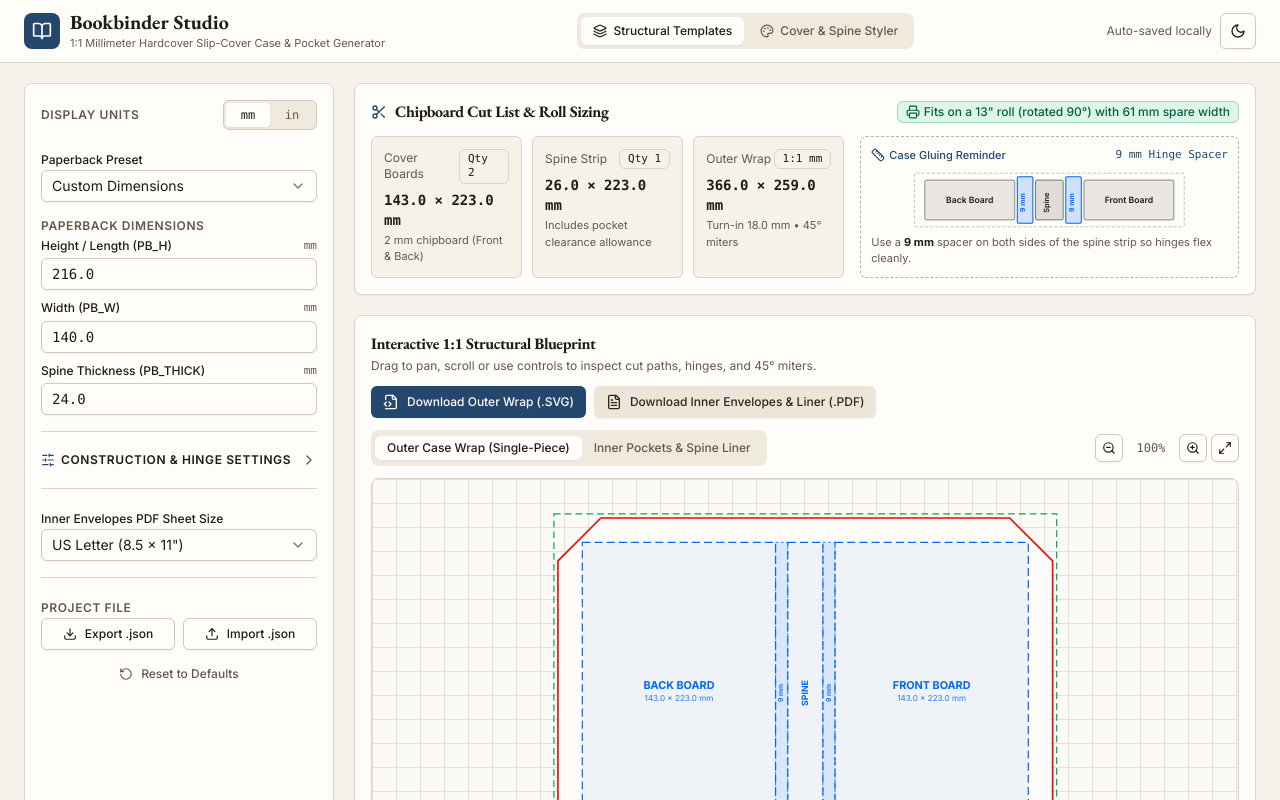
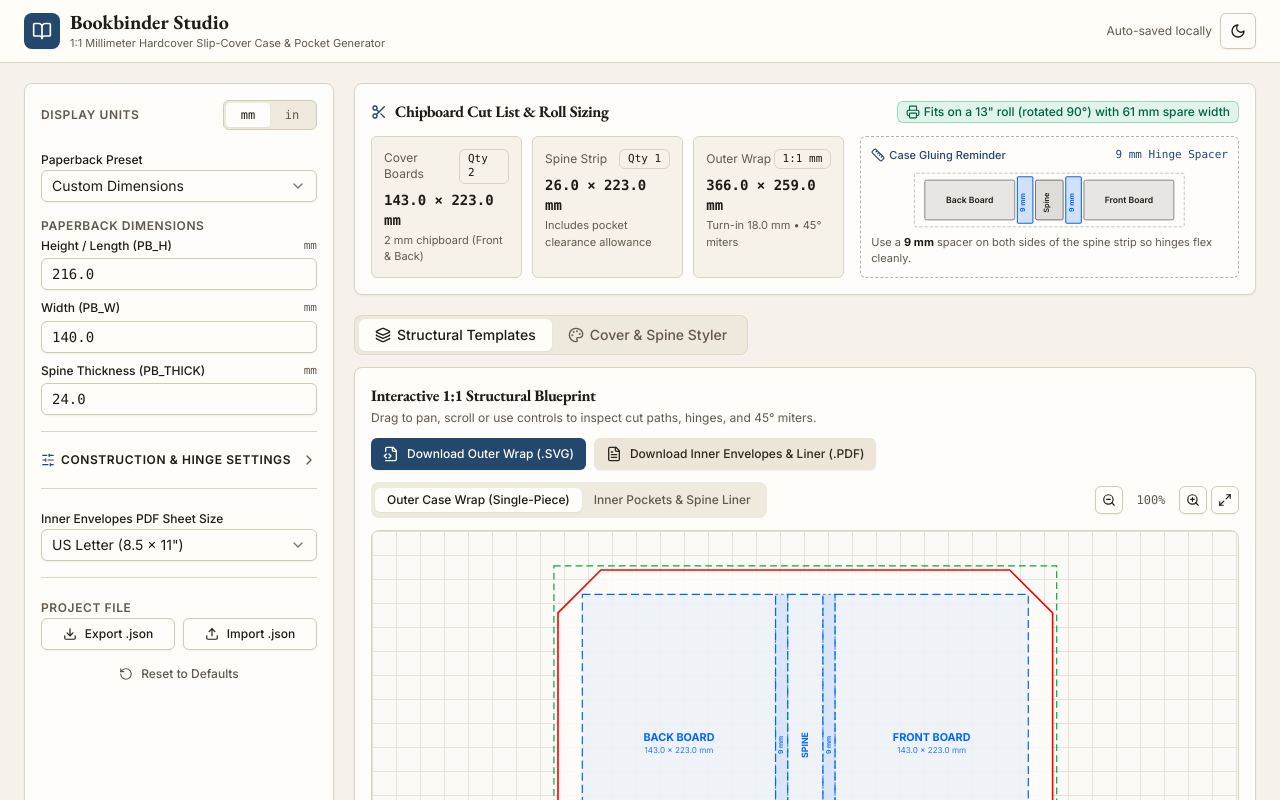
Before and after one commit to anujgtm1/Bookbinder, a React (Vite) app: page / in a window 1280 px wide. Shown: the top 800 px of the page. Built offline with nearby package versions, Linux system fonts and the light colour scheme.

Commit message:
refactor(ui): co-locate Structural Templates and Cover Styler tabs with the swappable workspace panel

```diff
--- a/src/App.tsx
+++ b/src/App.tsx
@@ -1,8 +1,10 @@
+import { Layers, Palette } from 'lucide-react';
 import { Suspense, lazy, useEffect, useMemo, useState } from 'react';
 import { BlueprintPreview } from '@/components/BlueprintPreview';
 import { CutListCard } from '@/components/CutListCard';
-import { Header, type WorkspaceTab } from '@/components/Header';
+import { Header } from '@/components/Header';
 import { SidebarControls } from '@/components/SidebarControls';
+import { Tabs, TabsContent, TabsList, TabsTrigger } from '@/components/ui/tabs';
 import { calculateCaseGeometry } from '@/core/geometry';
 import { generateInnerTemplatesPdf } from '@/core/pdfExport';
 import {
@@ -16,6 +18,8 @@ import { generateOuterWrapSvg } from '@/core/svgExport';
 import { BookParametersModel, type BookParameters } from '@/types/bookParams';
 import { BookbinderProjectModel, type BookbinderProject } from '@/types/project';
 import { CoverStudioModel, type CoverStudioState } from '@/types/studio';
+
+type WorkspaceTab = 'templates' | 'studio';
 
 const CoverStyler = lazy(async () => {
   const mod = await import('@/studio/CoverStyler');
@@ -122,11 +126,7 @@ export function App() {
 
   return (
     <div className="min-h-screen bg-background text-foreground">
-      <Header
-        activeTab={activeTab}
-        onTabChange={setActiveTab}
-        statusMessage={statusMessage}
-      />
+      <Header statusMessage={statusMessage} />
 
       <main
         id="main-workspace"
@@ -144,7 +144,34 @@ export function App() {
         <div className="flex min-w-0 flex-col gap-5">
           <CutListCard geometry={geometry} unit={project.parameters.unit} />
 
-          {activeTab === 'templates' ? (
+          {/* Workspace mode tabs co-located directly with the swappable panel */}
+          <Tabs
+            value={activeTab}
+            onValueChange={(value) => setActiveTab(value as WorkspaceTab)}
+            className="flex flex-col"
+          >
+            <div className="flex items-center justify-between gap-3">
+              <TabsList className="h-10 border border-border/80 bg-secondary/70 p-1">
+                <TabsTrigger
+                  value="templates"
+                  data-testid="nav-templates"
+                  className="px-4 py-1.5 text-sm"
+                >
+                  <Layers className="h-4 w-4" aria-hidden="true" />
+                  Structural Templates
+                </TabsTrigger>
+                <TabsTrigger
+                  value="studio"
+                  data-testid="nav-studio"
+                  className="px-4 py-1.5 text-sm"
+                >
+                  <Palette className="h-4 w-4" aria-hidden="true" />
+                  Cover &amp; Spine Styler
+                </TabsTrigger>
+              </TabsList>
+            </div>
+
+            <TabsContent value="templates" className="mt-3">
               <BlueprintPreview
                 geometry={geometry}
                 splitMode={project.parameters.splitMode}
@@ -154,7 +181,9 @@ export function App() {
                 onDownloadSvg={handleDownloadSvg}
                 onDownloadPdf={handleDownloadPdf}
               />
-          ) : (
+            </TabsContent>
+
+            <TabsContent value="studio" className="mt-3">
               <Suspense
                 fallback={
                   <div className="rounded-lg border border-dashed border-border bg-card p-8 text-center text-sm text-muted-foreground">
@@ -169,7 +198,8 @@ export function App() {
                   onStatusMessage={setStatusMessage}
                 />
               </Suspense>
-          )}
+            </TabsContent>
+          </Tabs>
         </div>
       </main>
     </div>
--- a/src/components/Header.tsx
+++ b/src/components/Header.tsx
@@ -1,4 +1,4 @@
-import { BookOpen, Layers, Moon, Palette, Sun } from 'lucide-react';
+import { BookOpen, Moon, Sun } from 'lucide-react';
 import { useEffect, useState } from 'react';
 import { Button } from '@/components/ui/button';
 import {
@@ -13,15 +13,11 @@ import {
   type ResolvedColorScheme,
 } from '@/core/theme';
 
-export type WorkspaceTab = 'templates' | 'studio';
-
 export interface HeaderProps {
-  readonly activeTab: WorkspaceTab;
-  readonly onTabChange: (tab: WorkspaceTab) => void;
   readonly statusMessage: string | null;
 }
 
-export function Header({ activeTab, onTabChange, statusMessage }: HeaderProps) {
+export function Header({ statusMessage }: HeaderProps) {
   const [override, setOverride] = useState<ColorSchemeOverride>(() => readStoredColorScheme());
   const [systemScheme, setSystemScheme] = useState<ResolvedColorScheme>(() =>
     getSystemColorScheme(),
@@ -83,44 +79,12 @@ export function Header({ activeTab, onTabChange, statusMessage }: HeaderProps) {
           </div>
         </div>
 
-        {/* Mode Switcher */}
-        <nav aria-label="Workspace mode" className="flex items-center gap-1 rounded-lg bg-muted p-1">
-          <button
-            type="button"
-            aria-current={activeTab === 'templates' ? 'page' : undefined}
-            data-testid="nav-templates"
-            onClick={() => onTabChange('templates')}
-            className={`inline-flex items-center gap-1.5 rounded-md px-3 py-1.5 text-xs font-medium transition-colors cursor-pointer ${
-              activeTab === 'templates'
-                ? 'bg-card text-foreground shadow-xs'
-                : 'text-muted-foreground hover:text-foreground'
-            }`}
-          >
-            <Layers className="h-3.5 w-3.5" aria-hidden="true" />
-            Structural Templates
-          </button>
-          <button
-            type="button"
-            aria-current={activeTab === 'studio' ? 'page' : undefined}
-            data-testid="nav-studio"
-            onClick={() => onTabChange('studio')}
-            className={`inline-flex items-center gap-1.5 rounded-md px-3 py-1.5 text-xs font-medium transition-colors cursor-pointer ${
-              activeTab === 'studio'
-                ? 'bg-card text-foreground shadow-xs'
-                : 'text-muted-foreground hover:text-foreground'
-            }`}
-          >
-            <Palette className="h-3.5 w-3.5" aria-hidden="true" />
-            Cover &amp; Spine Styler
-          </button>
-        </nav>
-
         <div className="flex items-center gap-2">
           <div
             role="status"
             aria-live="polite"
             data-testid="status-message"
-            className="hidden max-w-60 truncate text-xs text-muted-foreground md:block"
+            className="hidden max-w-72 truncate text-xs text-muted-foreground sm:block"
           >
             {statusMessage ?? 'Auto-saved locally'}
           </div>
```
Also changed, not shown: 1 other file (tests, documents, lock files or other folders). Lines whose indentation alone changed are shown as unchanged.
